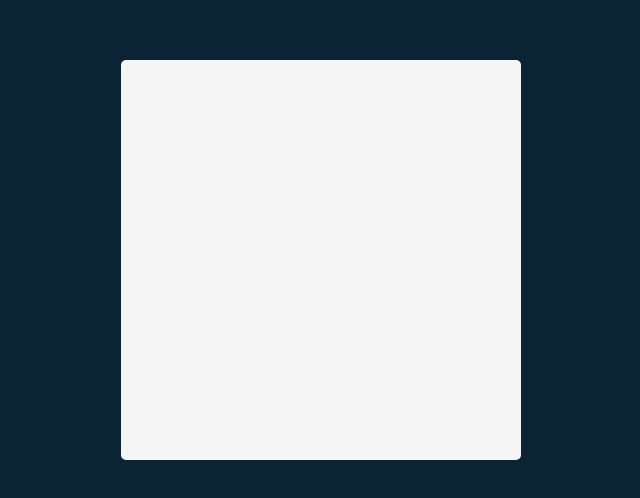
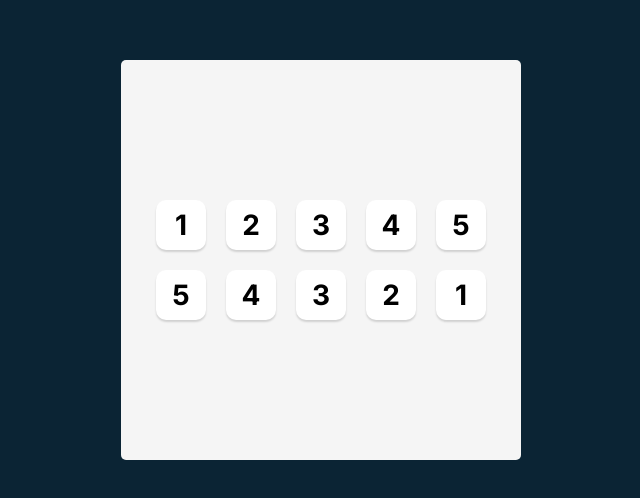
Before and after one commit to Hu5ky/learn-react-capstone-1-tenzies, a React (Vite) app: page / in a window 1280 px wide. Shown: the part 140-638 px from the top of the page, without its empty margins (319-959 px from the left). Built offline with nearby package versions, Linux system fonts and the light colour scheme.

Commit message:
Added 10 dice components. Added button design for the game.

```diff
--- a/src/App.jsx
+++ b/src/App.jsx
@@ -1,8 +1,23 @@
+import Die from "./Die"
+
 function App() {
 
   return (
     <>
-      <main className="game-board"></main>
+      <main className="game-board">
+        <div className="dice-container">
+          <Die value={1} />
+          <Die value={2} />
+          <Die value={3} />
+          <Die value={4} />
+          <Die value={5} />
+          <Die value={5} />
+          <Die value={4} />
+          <Die value={3} />
+          <Die value={2} />
+          <Die value={1} />
+        </div>
+      </main>
     </>
   )
 }
--- /dev/null
+++ b/src/Die.jsx
@@ -0,0 +1,5 @@
+export default function Die({ value }) {
+    return(
+        <button className="die">{value}</button>
+    )
+}
--- a/src/index.css
+++ b/src/index.css
@@ -24,4 +24,27 @@ div#root {
   background-color: #F5F5F5;
   height: 100%;
   border-radius: 5px;
+  display: flex;
+  flex-direction: column;
+  justify-content: center;
+  align-items: center;
 }
+
+.dice-container {
+  display: grid;
+  grid-template: auto auto / repeat(5, 1fr);
+  gap: 20px;
+}
+
+.die {
+  height: 50px;
+  width: 50px;
+  background-color: white;
+  box-shadow: 0px 2px 2px rgba(0, 0, 0, 0.15);
+  border-radius: 10px;
+  border: none;
+  font-family: Inter, sans-serif;
+  font-size: 1.75rem;
+  font-weight: bold;
+  cursor: pointer;
+}
```
